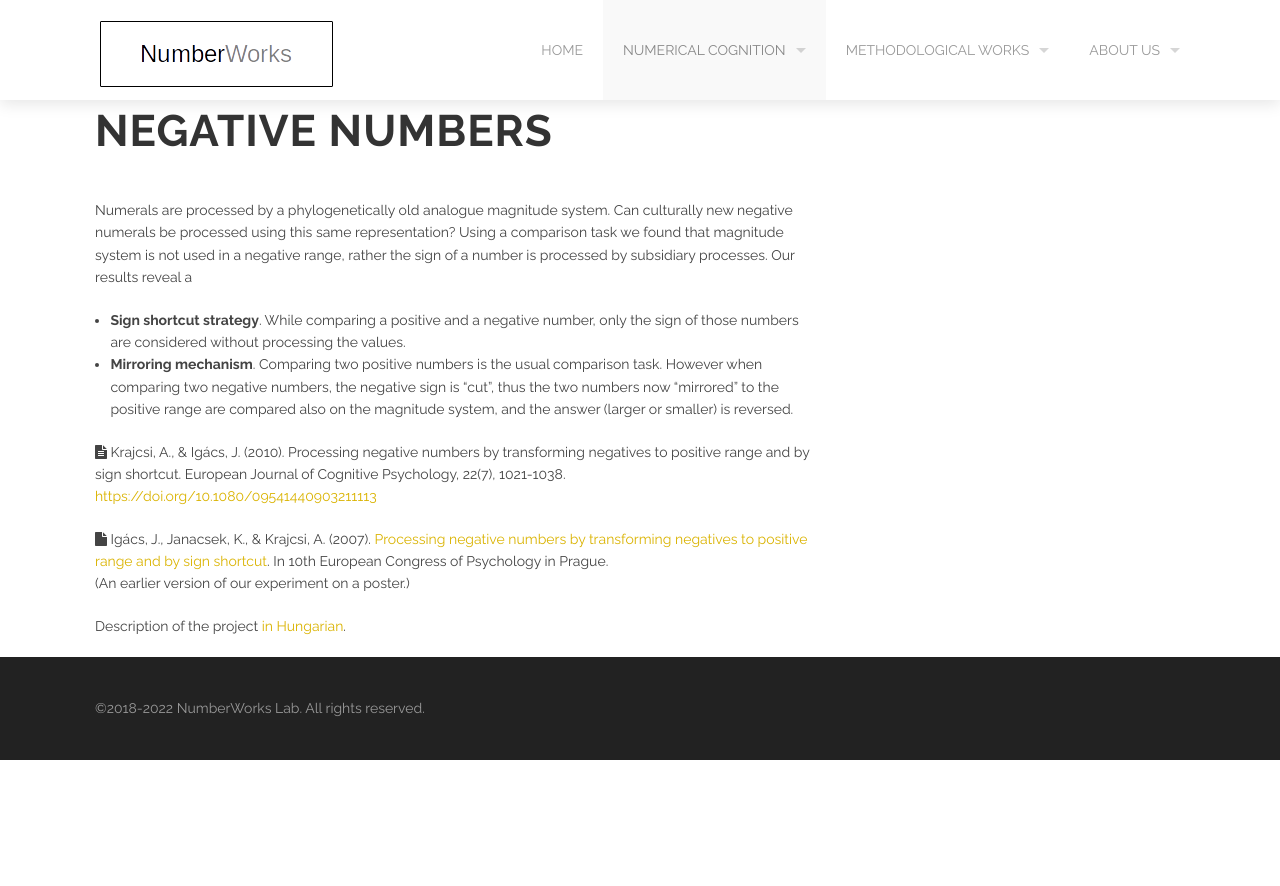
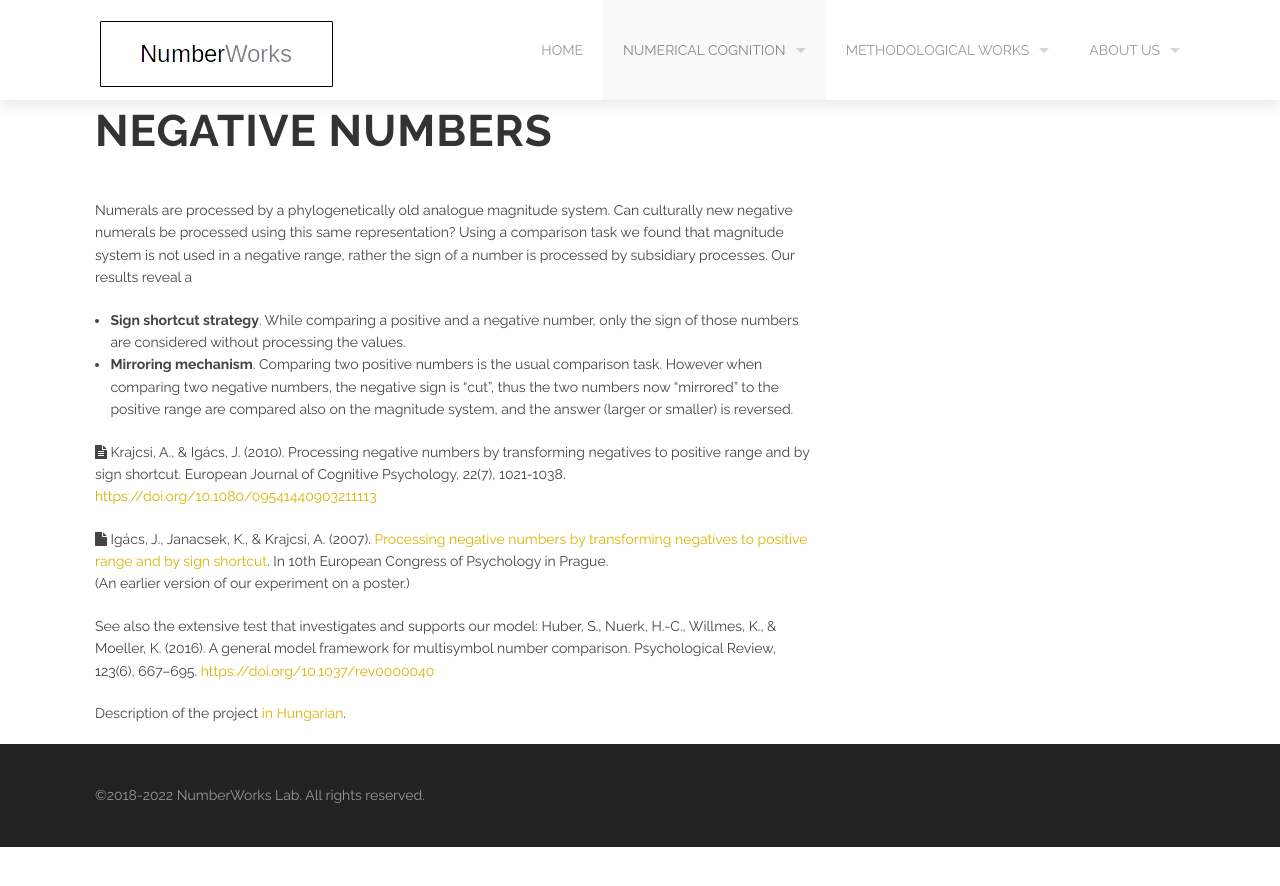
Before and after one commit to theNumberWorks/numberworks_website, a Jekyll site: the page built from negative_numbers.md, in a window 1280 px wide. Shown: the top 886 px of the page. Built offline with Jekyll 4.4.1, drawn with Linux system fonts in a browser that asks for light colours.

Commit message:
Update negative_numbers.md

```diff
--- a/negative_numbers.md
+++ b/negative_numbers.md
@@ -12,4 +12,6 @@ Numerals are processed by a phylogenetically old analogue magnitude system. Can
 
 <i class='fa fa-file'></i> Igács, J., Janacsek, K., & Krajcsi, A. (2007). [Processing negative numbers by transforming negatives to positive range and by sign shortcut](https://sites.google.com/site/mathematicalcognition/home/negative-numbers/negnumbers_poster.pdf). In 10th European Congress of Psychology in Prague.<br>(An earlier version of our experiment on a poster.)
 
+See also the extensive test that investigates and supports our model: Huber, S., Nuerk, H.-C., Willmes, K., & Moeller, K. (2016). A general model framework for multisymbol number comparison. Psychological Review, 123(6), 667–695. [https://doi.org/10.1037/rev0000040](https://doi.org/10.1037/rev0000040)
+
 Description of the project [in Hungarian](https://sites.google.com/site/matematikaimegismeres/Home/negativ-szamok).
```
